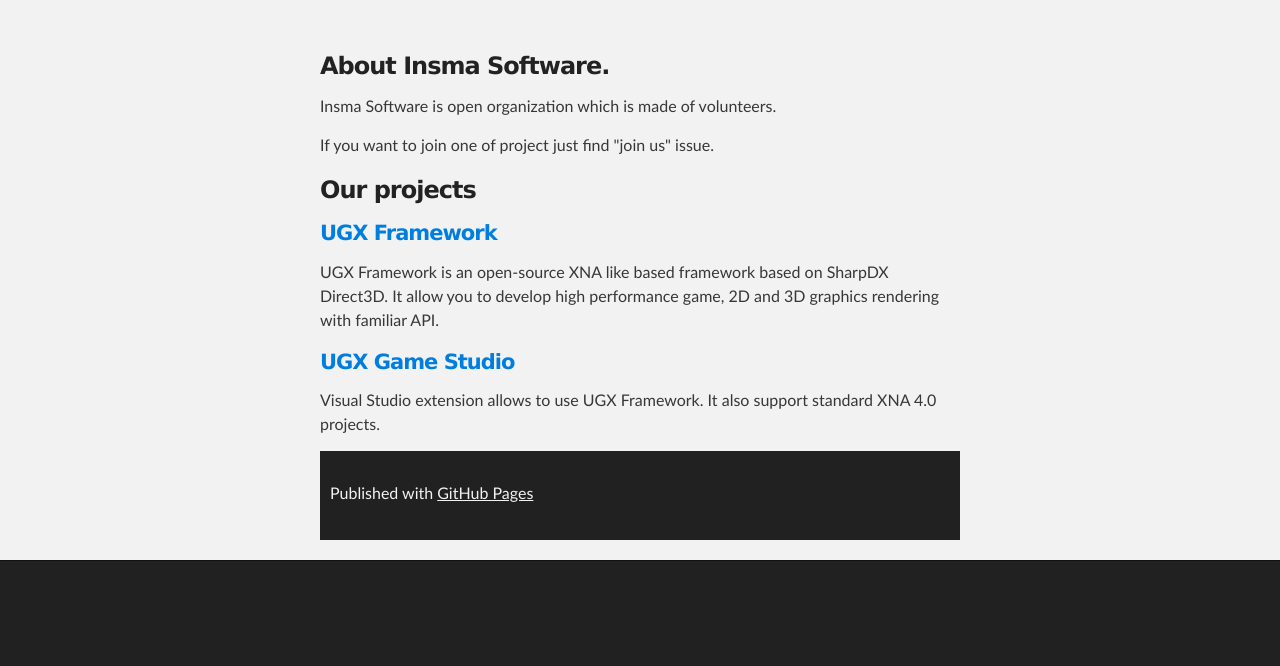
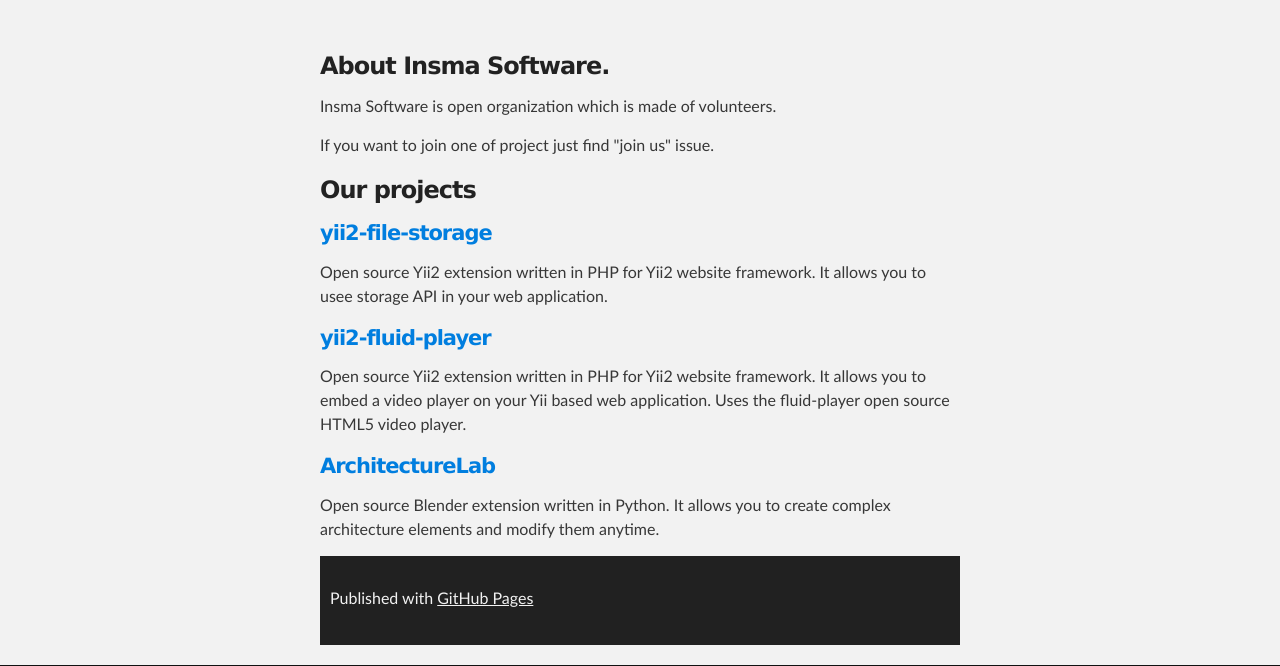
Before and after one commit to insma/insma.github.io, a plain HTML site: page index.html in a window 1280 px wide. Shown: the part 212-878 px from the top of the page. Before the commit the page ends 800 px from the top, so only its background shows below. Drawn offline with Linux system fonts and the light colour scheme.

Commit message:
Update index.html
New projects were updated on master page.

```diff
--- a/index.html
+++ b/index.html
@@ -37,10 +37,12 @@
 
 <h3>
 <a id="designer-templates" class="anchor" href="#designer-templates" aria-hidden="true"><span class="octicon octicon-link"></span></a>Our projects</h3>
-<h4><a href="https://github.com/TesseractGS/UGX-Framework">UGX Framework</a></h4>
-<p>UGX Framework is an open-source XNA like based framework based on SharpDX Direct3D. It allow you to develop high performance game, 2D and 3D graphics rendering with familiar API.</p>
-<h4><a href="https://github.com/TesseractGS/UGX-Game-Studio">UGX Game Studio</a></h4>
-<p>Visual Studio extension allows to use UGX Framework. It also support standard XNA 4.0 projects.</p>
+<h4><a href="https://github.com/insma/yii2-file-storage">yii2-file-storage</a></h4>
+<p>Open source Yii2 extension written in PHP for Yii2 website framework. It allows you to usee storage API in your web application.</p>
+<h4><a href="https://github.com/insma/yii2-fluid-player">yii2-fluid-player</a></h4>
+<p>Open source Yii2 extension written in PHP for Yii2 website framework. It allows you to embed a video player on your Yii based web application. Uses the fluid-player open source HTML5 video player.</p>
+<h4><a href="https://github.com/insma/ArchitectureLab">ArchitectureLab</a></h4>
+<p>Open source Blender extension written in Python. It allows you to create complex architecture elements and modify them anytime.</p>
 
     <!-- FOOTER  -->
     <div id="footer_wrap" class="outer">
```
